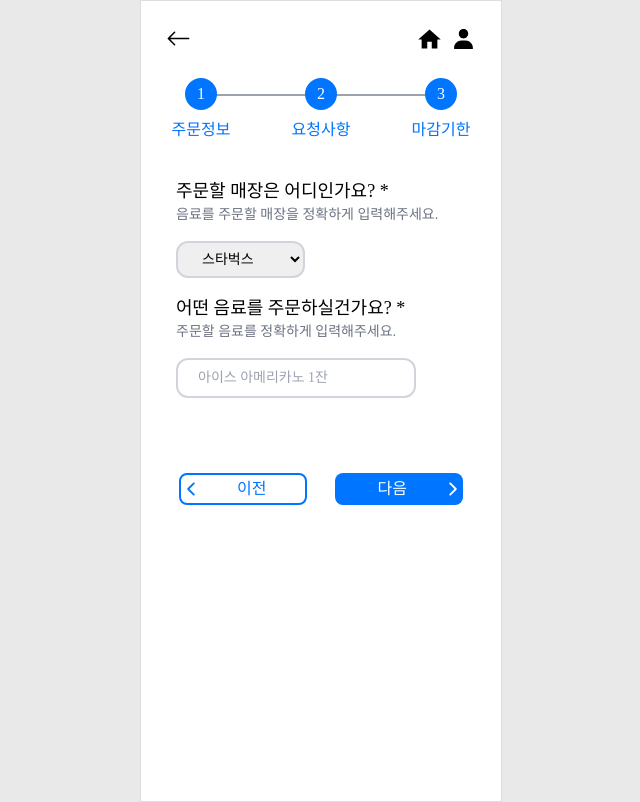
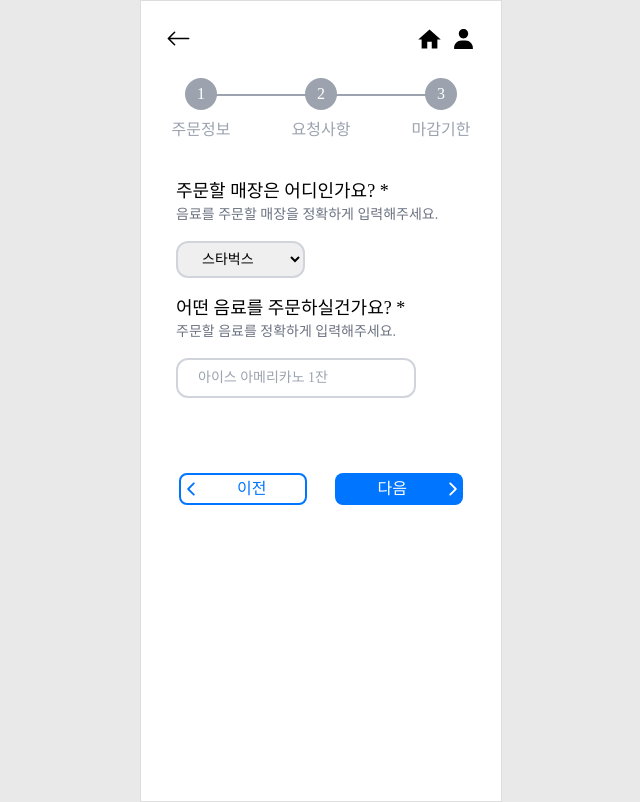
Before and after one commit to Step3-kakao-tech-campus/Team12_FE, a React (Create React App) app: page /post-write in a window 1280 px wide. Shown: the whole page, without its empty margins (320-960 px from the left). Built offline with nearby package versions, Linux system fonts and the light colour scheme; a web font is replaced by a local one.

Commit message:
[fix]: 현재 위치에 따라 색상 다르게 지정

```diff
--- a/src/components/molecules/CircleBtn.jsx
+++ b/src/components/molecules/CircleBtn.jsx
@@ -1,12 +1,15 @@
 import Button from '../atoms/Button';
 
-const CircleBtn = ({ num, children }) => {
+const CircleBtn = ({ num, children, active }) => {
+  const bgColor = active ? 'bg-blue' : 'bg-gray-400';
+  const textColor = active ? 'text-blue' : 'text-gray-400';
+
   return (
     <div className="flex flex-col items-center z-10">
-      <Button width="w-8" bgColor="bg-blue" bdRadius="rounded-full">
+      <Button bgColor={bgColor} width="w-8" bdRadius="rounded-full">
         {num}
       </Button>
-      <div className="mt-2 text-blue">{children}</div>
+      <div className={`mt-2 ${textColor}`}>{children}</div>
     </div>
   );
 };
```
